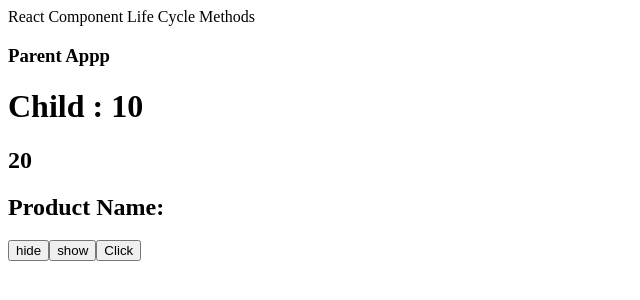
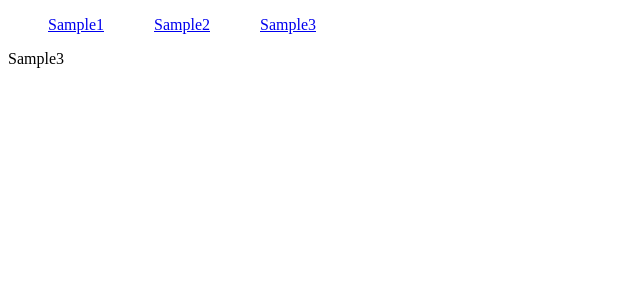
Before and after one commit to narasimha-254/Advanced-Concepts, a React (Vite) app: page /sample3 in a window 1280 px wide. Shown: the top 300 px of the page, without its empty margins (0-640 px from the left). Built offline with nearby package versions, Linux system fonts and the light colour scheme; no server answers.

Commit message:
added some components

```diff
--- a/package.json
+++ b/package.json
@@ -10,8 +10,10 @@
     "preview": "vite preview"
   },
   "dependencies": {
+    "axios": "^1.8.1",
     "react": "^19.0.0",
-    "react-dom": "^19.0.0"
+    "react-dom": "^19.0.0",
+    "react-router-dom": "^7.2.0"
   },
   "devDependencies": {
     "@eslint/js": "^9.21.0",
--- a/src/App.jsx
+++ b/src/App.jsx
@@ -6,6 +6,10 @@ import Home from './assets/Home'
 import UseContext from './assets/UseContext'
 import UseMemo1 from './assets/UseMemo1'
 import Appp from './assets/LifeCycleMethods/Appp'
+import Axios from './assets/Axios'
+import LazyApp from './assets/LazyApp'
+import LazyRoute from './assets/LazyRoute'
+
 
 
 
@@ -18,7 +22,10 @@ const App = () => {
       {/* <Home /> */}
       {/* <UseContext /> */}
       {/* <UseMemo1 /> */}
-      <Appp />
+      {/* <Appp /> */}
+      {/* <Axios /> */}
+      {/* <LazyApp /> */}
+    <LazyRoute />
     </div>
   )
 }
--- /dev/null
+++ b/src/assets/Axios.jsx
@@ -0,0 +1,18 @@
+import React, { useEffect } from 'react'
+import axios from 'axios'
+
+const Axios = () => {
+    useEffect(() => {
+        getProducts();
+    }, [])
+
+    async function getProducts() {
+        let res = await axios.get('https://fakestoreapi.com/products');
+        console.log(res.data)
+    }
+    return (
+        <div>Axios</div>
+    )
+}
+
+export default Axios
--- /dev/null
+++ b/src/assets/LazyApp.jsx
@@ -0,0 +1,19 @@
+import React, { lazy, Suspense, useState } from 'react'
+
+const LazyForm = lazy(() => import('./LazyForm'));
+const LazyApp = () => {
+    const [show, setShow] = useState(false);
+    return (
+        <div>
+            <h1>Lazy Loading Form...</h1>
+            <button onClick={() => setShow(true)}>Open</button><br /><br />
+            {show == true && (
+                <Suspense>
+                    <LazyForm />
+                </Suspense>
+            )}
+        </div>
+    )
+}
+
+export default LazyApp
--- /dev/null
+++ b/src/assets/LazyForm.jsx
@@ -0,0 +1,15 @@
+import React from 'react'
+
+const LazyForm = () => {
+    return (
+        <div>
+            <form>
+                <label>Enter Your Name: <input type="text" /></label><br /><br />
+                <label>Enter Your Email: <input type="text" /></label>
+                <button>Submit</button>
+            </form>
+        </div>
+    )
+}
+
+export default LazyForm
--- /dev/null
+++ b/src/assets/LazyRoute.jsx
@@ -0,0 +1,41 @@
+import { lazy,Suspense } from "react"
+import { BrowserRouter, Routes, Route, Link } from "react-router"
+// import Sample1 from './Sample1'
+// import Sample2 from './Sample2'
+// import Sample3 from './Sample3'
+
+const Sample1 = lazy(()=>import('./Sample1'))
+const Sample2 = lazy(()=>import('./Sample2'))
+const Sample3 = lazy(()=>import('./Sample3'))
+
+
+const Header = () => {
+  return (
+    <div>
+      <nav>
+        <ul style={{listStyle:'none',display:'flex',gap:'50px'}}>
+          <li ><Link to={'/sample1'}>Sample1</Link></li>
+          <li><Link to={'/sample2'}>Sample2</Link></li>
+          <li><Link to={'/sample3'}>Sample3</Link></li>
+        </ul>
+      </nav>
+    </div>
+  )
+}
+const LazyRoute = () => {
+  return (
+    <div>
+      <BrowserRouter>
+      <Header />
+      <Suspense>
+        <Routes>
+          <Route path='/sample1' element={<Sample1 />}></Route>
+          <Route path='/sample2' element={<Sample2 />}></Route>
+          <Route path='/sample3' element={<Sample3 />}></Route>
+        </Routes>
+        </Suspense>
+      </BrowserRouter>
+    </div>
+  )
+}
+export default LazyRoute;
--- /dev/null
+++ b/src/assets/Sample1.jsx
@@ -0,0 +1,9 @@
+import React from 'react'
+
+const Sample1 = () => {
+  return (
+    <div>Sample1</div>
+  )
+}
+
+export default Sample1
--- /dev/null
+++ b/src/assets/Sample2.jsx
@@ -0,0 +1,9 @@
+import React from 'react'
+
+const Sample2 = () => {
+  return (
+    <div>Sample2</div>
+  )
+}
+
+export default Sample2
--- /dev/null
+++ b/src/assets/Sample3.jsx
@@ -0,0 +1,9 @@
+import React from 'react'
+
+const Sample3 = () => {
+  return (
+    <div>Sample3</div>
+  )
+}
+
+export default Sample3
```
Also changed, not shown: 1 other file (tests, documents, lock files or other folders).
